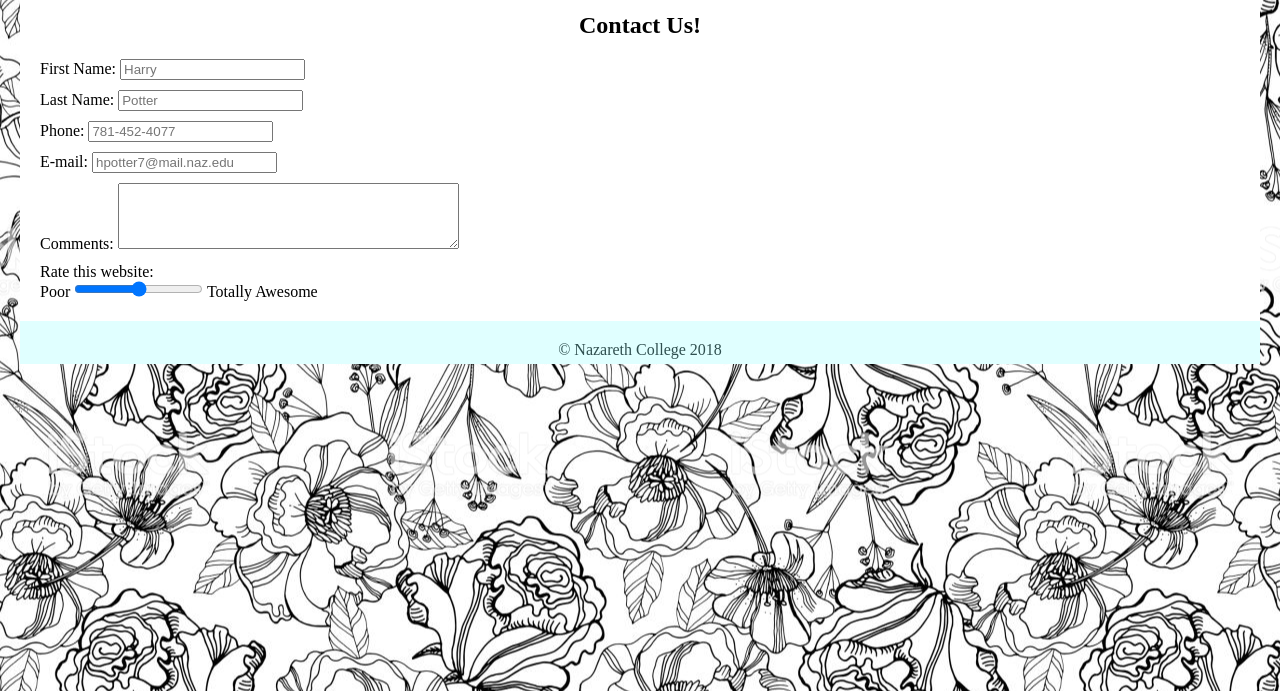
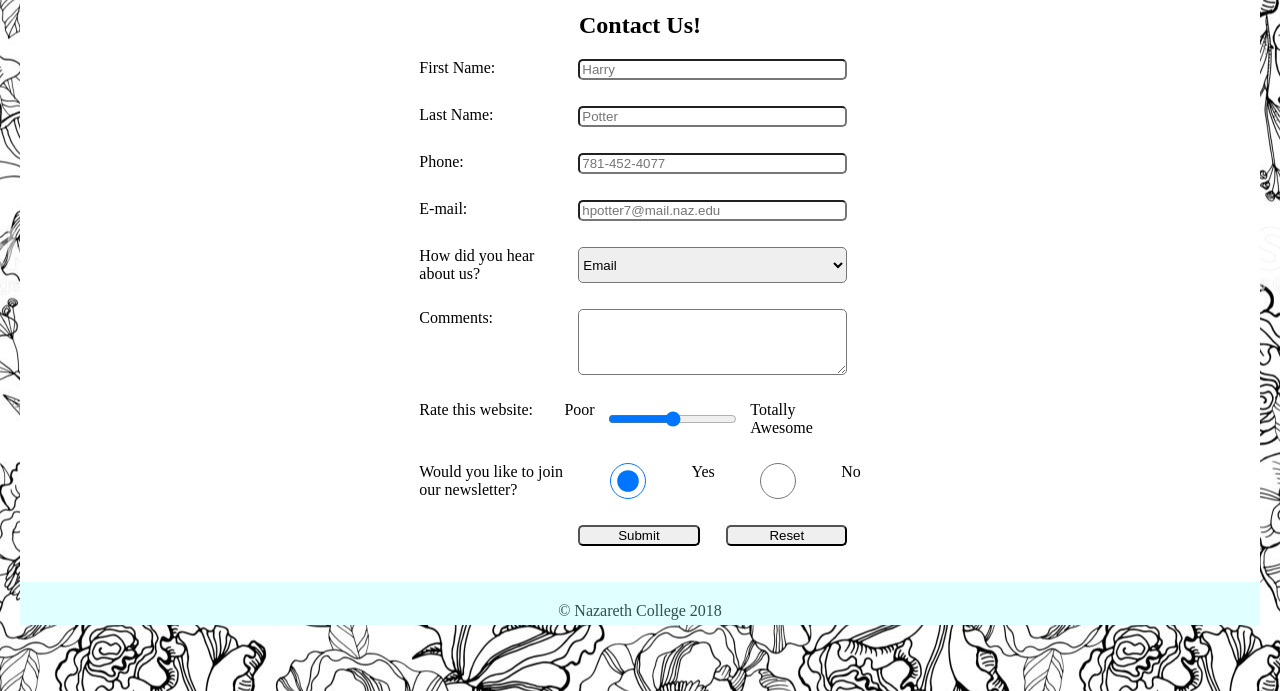
Before and after one commit to denriqu3/assignment4, a plain HTML site: page Contact.html in a window 1280 px wide. Shown: the part 109-800 px from the top of the page. Drawn offline with Linux system fonts and the light colour scheme.

Commit message:
contactus

```diff
--- a/Contact.html
+++ b/Contact.html
@@ -25,32 +25,56 @@
             </div>
         </header>
         <main class="flexmain">
+            <div class="flexcontact">
                 <h2>Contact Us!</h2>
                 <form>
                     <p>
                         <label for="firstname">First Name:</label>
-                    <input type="firstname" name="firstname" id="firstname" placeholder="Harry">
+                        <input type="text" name="firstname" id="firstname" placeholder="Harry">
                     </p>
                     <p>
                         <label for="lastname">Last Name:</label>
-                    <input type="lastname" name="lastname" id="lastname" placeholder="Potter">
+                        <input type="text" name="lastname" id="lastname" placeholder="Potter">
                     </p>
                     <p>
                         <label for="phone">Phone:</label>
-                    <input type="phone" name="phone" id="phone" placeholder="781-452-4077">
+                        <input type="tel" name="phone" id="phone" placeholder="781-452-4077">
                     </p>
                     <p>
                         <label for="email">E-mail:</label>
                         <input type="text" name="email" id="email" placeholder="hpotter7@mail.naz.edu">
                     </p>
                     <p>
+                        <label for="how-you-heard">How did you hear about us?</label>
+                        <select name="how-you-heard" id="how-you-heard">
+                    <option value="email">Email</option>
+                    <option value="ad">Advertisement</option>
+                    <option value="friend">Friend</option>
+                    <option value="web">Website</option>
+                    <option value="search">Google Search</option>
+                    <option value="owl">Owl</option>
+                </select>
+                    </p>
+                    <p>
                         <label for="comments">Comments:</label>
                         <textarea name="comments" id="comments" rows="4" cols="40"></textarea>
                     </p>
                     <p>
-                    <label for="myChoice">Rate this website:</label><br> Poor <input type="range" name="myChoice" id="myChoice" min="1" max="100"> Totally Awesome
+                        <label for="myChoice">Rate this website:</label> Poor <input type="range" name="myChoice" id="myChoice" min="1" max="100"> Totally Awesome
+                    </p>
+
+                    <p>
+                        <label for="join-newsletter">Would you like to join our newsletter?</label>
+                        <input type="radio" name="join-newsletter" value="Yes" checked>Yes
+                        <input type="radio" name="join-newsletter" value="No">No
+                    </p>
+                    <p>
+                        <label></label>
+                        <input type="submit" value="Submit">
+                        <input type="reset" value="Reset">
                     </p>
                 </form>
+            </div>
         </main>
         <footer class="flexfooter">
             <div style="color: darkslategray; padding-top:  15px">
--- a/css/flexbox.css
+++ b/css/flexbox.css
@@ -34,6 +34,13 @@
 
 }
 
+.flexcontact {
+    display: flex;
+    flex-direction: column;
+    justify-content: center;
+    align-items: center;
+}
+
 .fleximg {
     display: flex;
     flex-wrap: wrap;
--- a/css/styles.css
+++ b/css/styles.css
@@ -9,6 +9,7 @@ body {
     margin: 20px;
 
 }
+
 * {
     box-sizing: border-box;
     margin: 0;
@@ -45,6 +46,23 @@ main {
 
 p {
     padding: 5px;
+}
+
+form p {
+    display: flex;
+    margin-bottom: 1em;
+    margin-left: 10px;
+    margin-right: 10px;
+}
+
+form label {
+    flex-basis: 33%;
+}
+
+form input, textarea, select {
+    flex: 1;
+    margin: 0 1em;
+    border-radius: 5px;
 }
 
 footer {
@@ -89,10 +107,13 @@ h2 {
     border-color: #ad3d42;
 }*/
 
-#logo
-{
+#logo {
     border: none;
     color: white;
     padding-left: 5px;
     margin: 0;
 }
+
+@media {
+
+}
```
Lines whose indentation alone changed are shown as unchanged.
